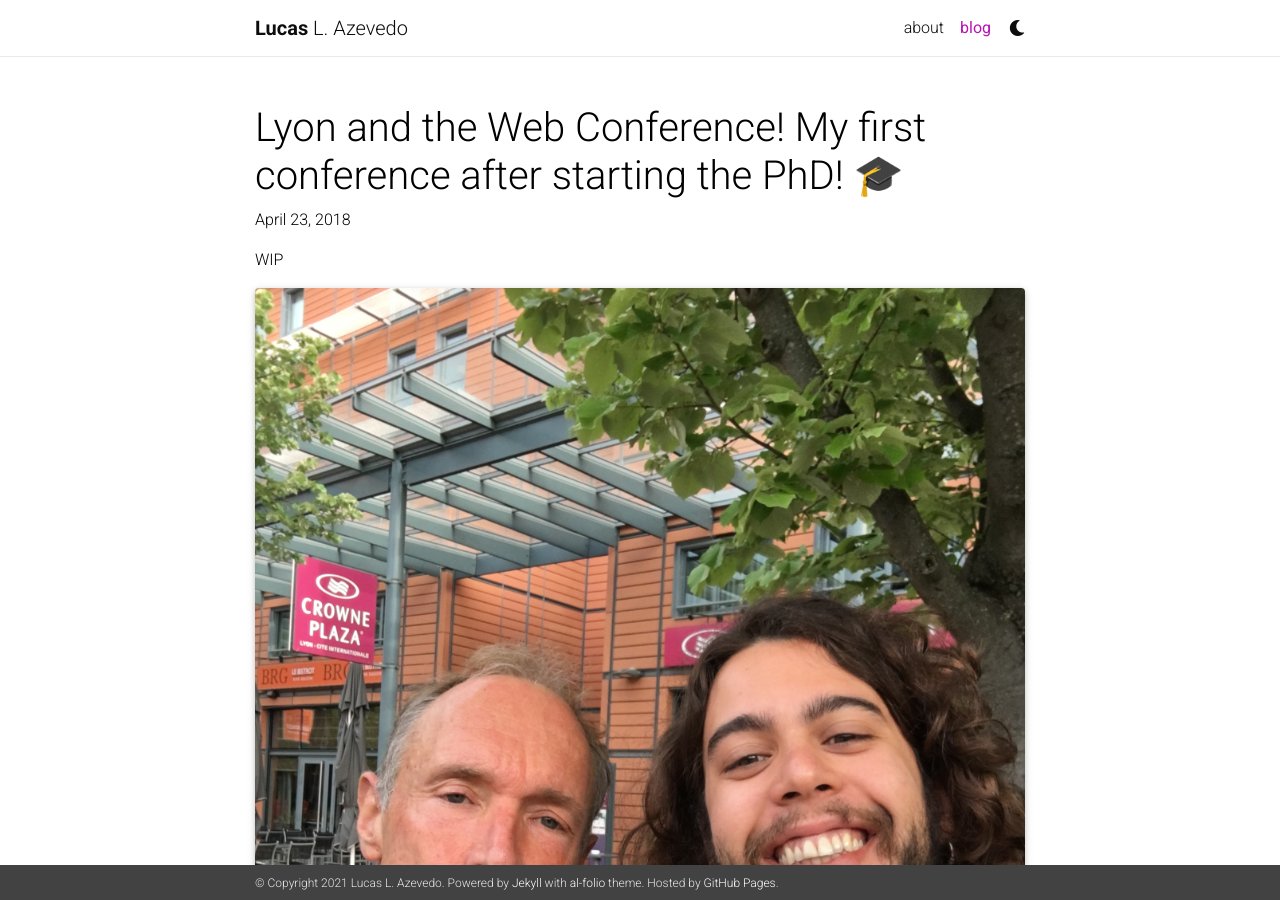
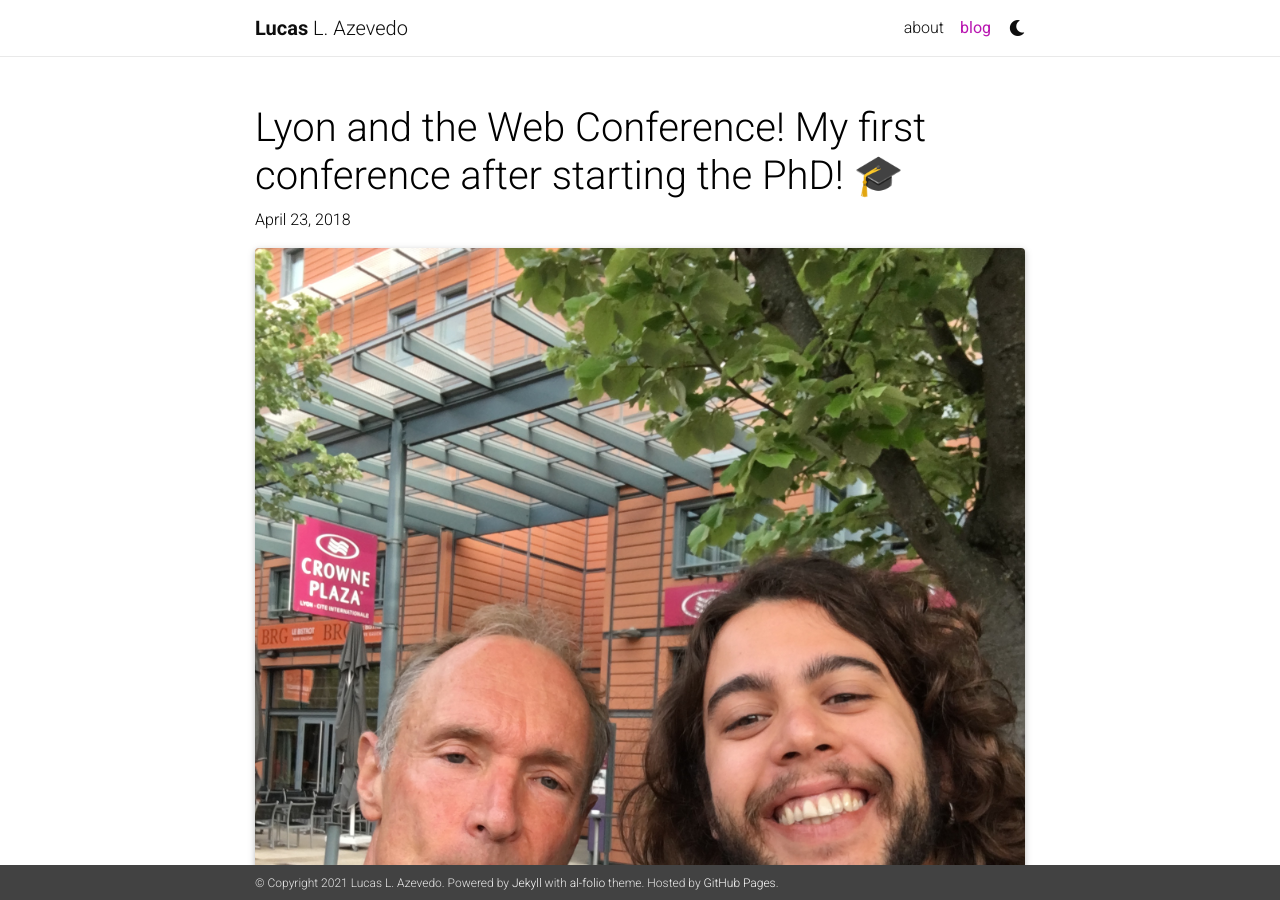
Before and after one commit to lucas0/lucas0.github.io, a Jekyll site: the page built from _posts/2018-04-23-www.md, in a window 1280 px wide and 900 px high. Built offline with Jekyll 4.4.1, drawn with Linux system fonts in a browser that asks for light colours; nearby versions of some CDN libraries; a style sheet for code colours, icons or effects is not loaded.

Commit message:
fix image

```diff
--- a/_posts/2018-04-23-www.md
+++ b/_posts/2018-04-23-www.md
@@ -6,12 +6,7 @@
 ---
 
 
-WIP
-<div class="row mt-3">
-    <div class="col-sm mt-3 mt-md-0">
-        <img class="img-fluid rounded z-depth-1" src="{{ site.baseurl }}/assets/img/www.jpg">
-    </div>
-</div>
+<img class="img-fluid rounded z-depth-1" src="{{ site.baseurl }}/assets/img/www.jpg">
 <div class="caption">
     Maybe I'll be as recognized as him once my hair is gone? 🤔
 </div>
```
Also changed, not shown: README.md (+2 -0 lines), 1 other file.
